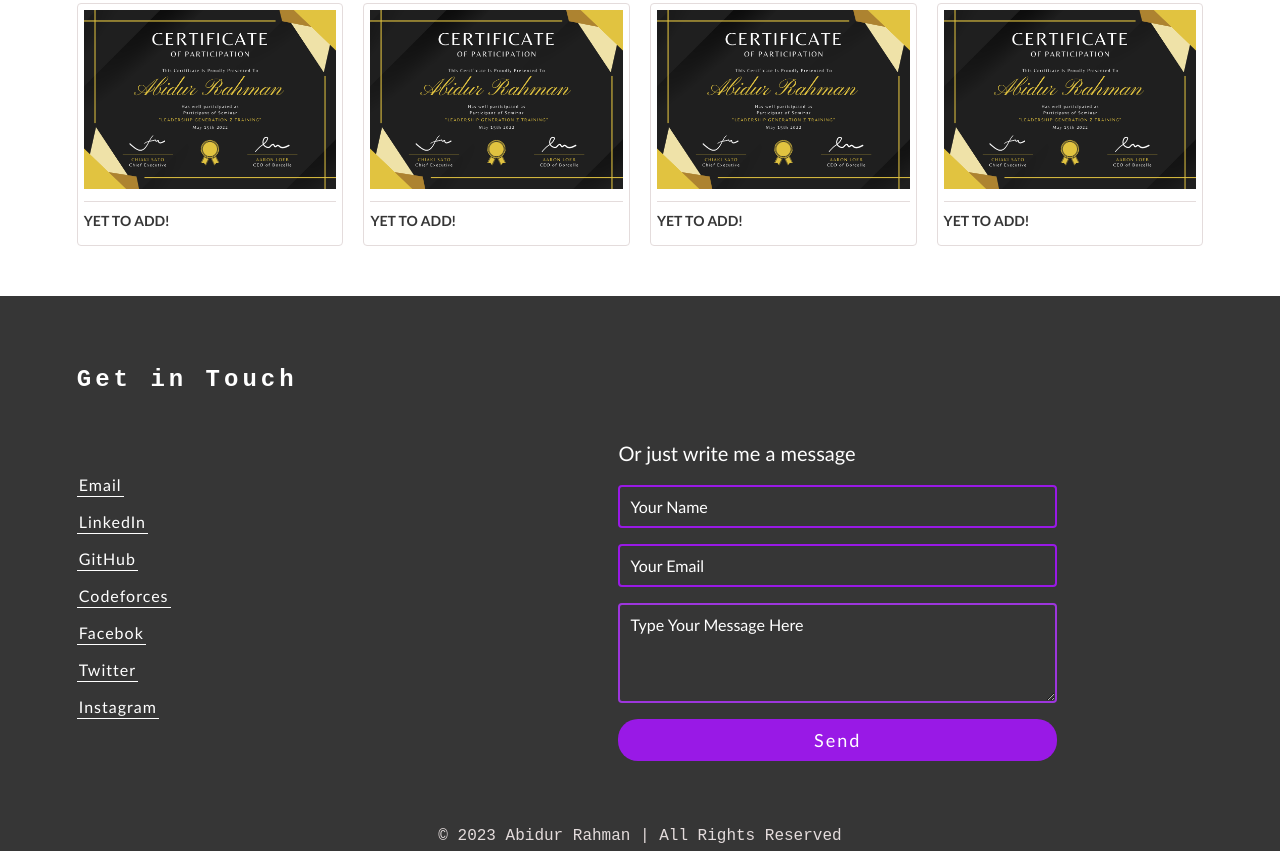
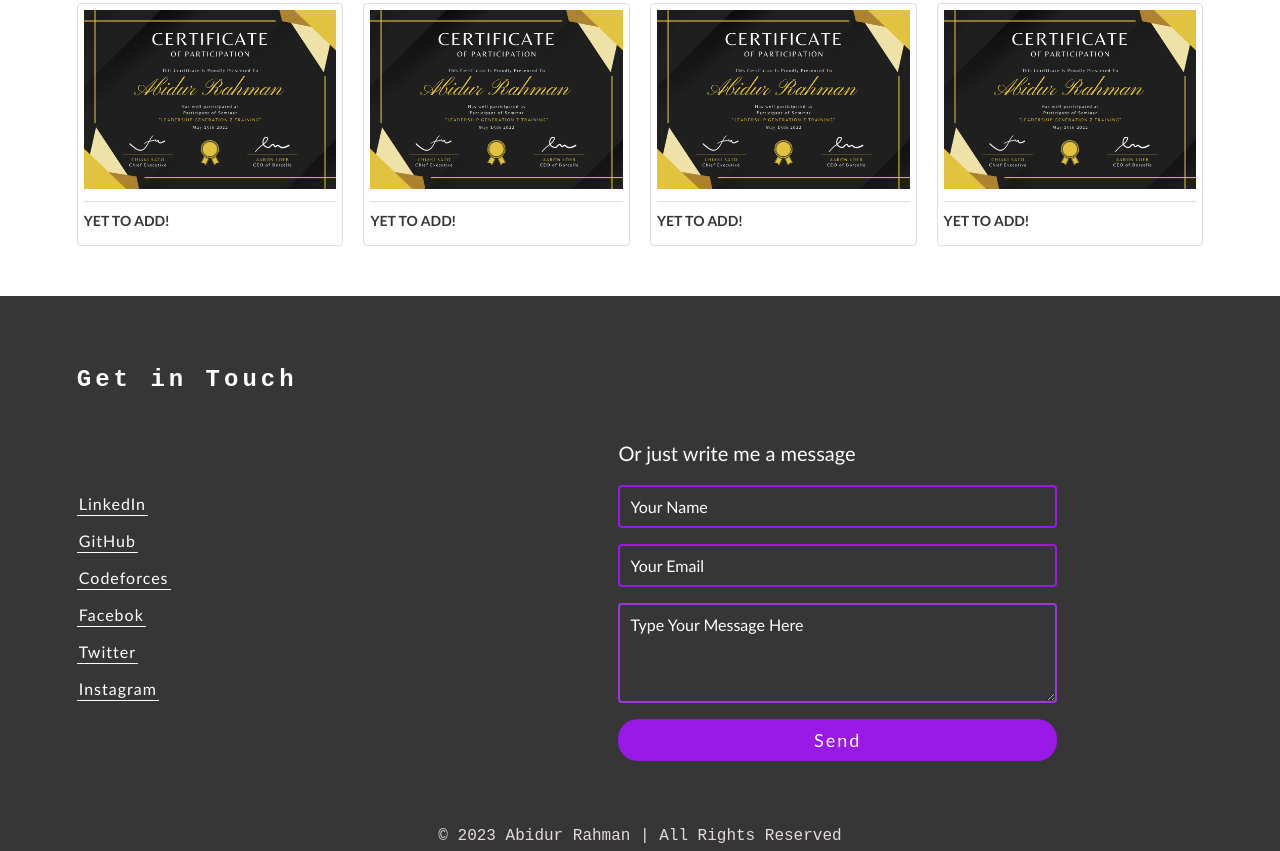
Before and after one commit to abidurrahman11/abidurrahman11.github.io, a plain HTML site: page index.html in a window 1280 px wide. Shown: the part 3005-3856 px from the top of the page. Drawn offline with Linux system fonts and the light colour scheme.

Commit message:
remove email sec-6

```diff
--- a/index.html
+++ b/index.html
@@ -330,7 +330,6 @@
         <div class="contact-container">
             <div class="contact-links">
                 <ul>
-                    <li><a href="mailto:rehmanjahin@gmail.com" target="_blank">Email</a></li>
                     <li><a href="https://linkedin.com/in/abidurrahman11" target="_blank">LinkedIn</a></li>
                     <li><a href="https://github.com/abidurrahman11" target="_blank">GitHub</a></li>
                     <li><a href="https://codeforces.com/profile/stringgg" target="_blank">Codeforces</a></li>
```
